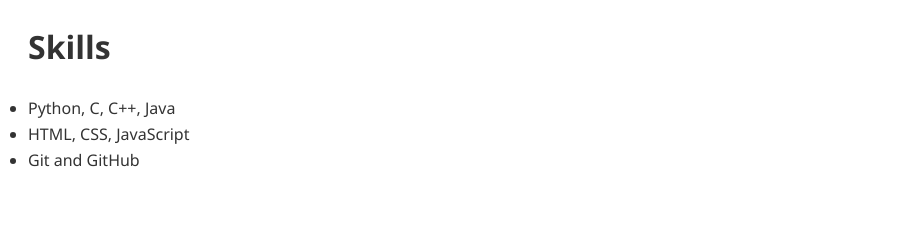
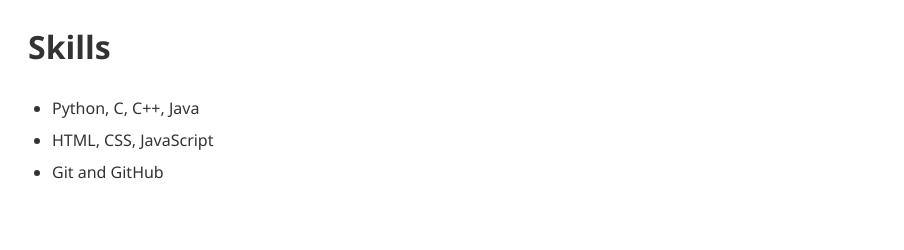
Before and after one commit to jaxwc/CS3365_Portfolio, a plain HTML site: page index.html in a window 1280 px wide. Shown: the part 598-848 px from the top of the page, 376-1280 px from the left. Drawn offline with Linux system fonts and the light colour scheme.

Commit message:
updated spacing/indentation for skills section

```diff
--- a/index.html
+++ b/index.html
@@ -216,6 +216,14 @@
           justify-content: center;
         }
       }
+
+      .skills-list {
+        padding-left: 1.5rem;
+      }
+
+      .skills-list li {
+        margin-bottom: 0.4rem;
+      }
     </style>
   </head>
   <body>
```
